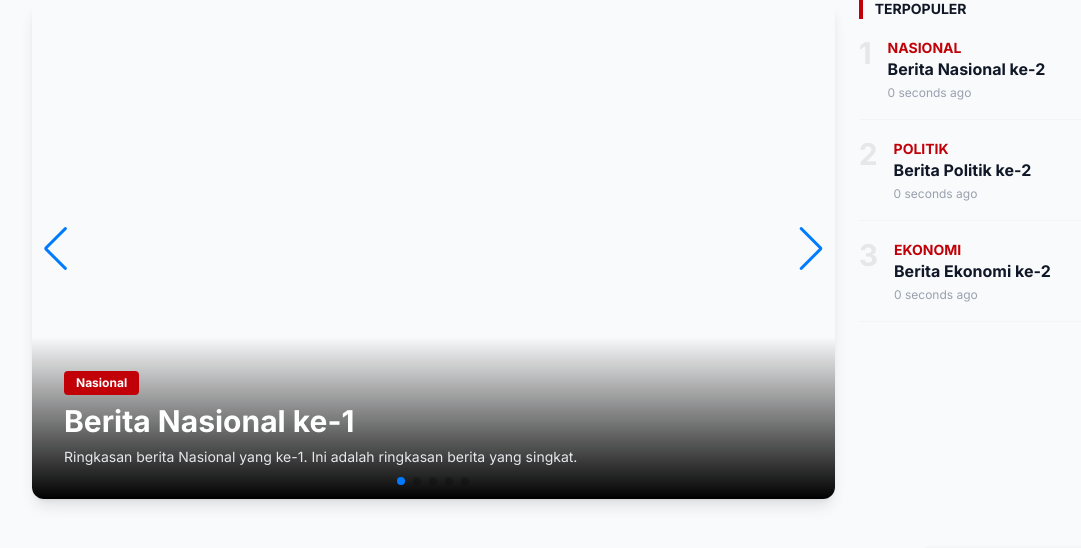
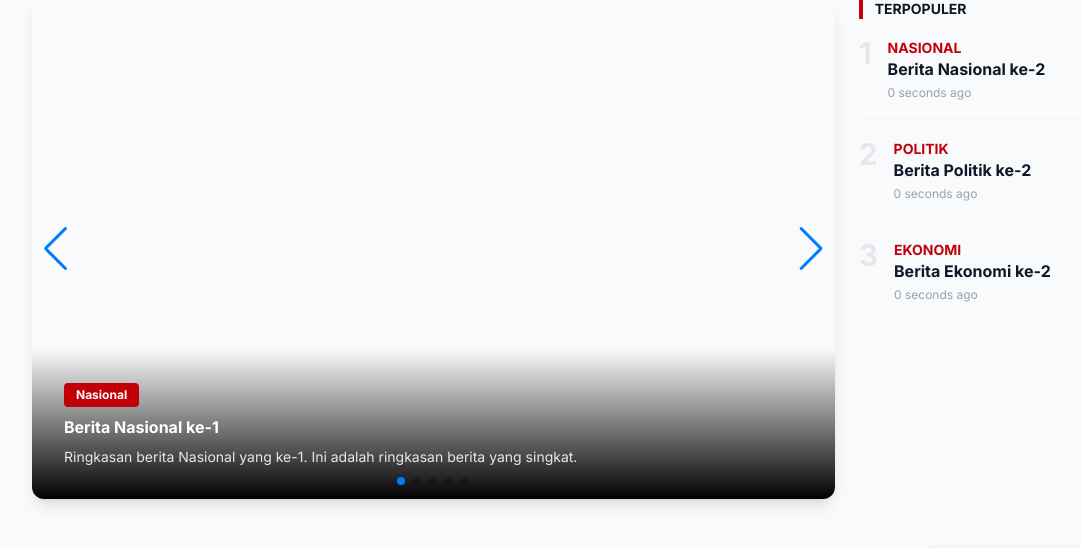
Before and after one commit to meldiadrian/pariwisata, a Laravel app: page / in a window 1280 px wide. Shown: the part 149-697 px from the top of the page, without its empty margins (0-1081 px from the left). Run offline with Laravel 12, Linux system fonts and the light colour scheme; data comes from the database, SQL or seed files in the repository; grey boxes labelled with a size stand in for pictures from a placeholder-image service; data that the repository does not hold is empty; style sheets or scripts are compiled from the project's sources; some libraries are stand-ins or nearby versions.

Commit message:
update font size slider front-adrian

```diff
--- a/resources/views/welcome.blade.php
+++ b/resources/views/welcome.blade.php
@@ -21,7 +21,7 @@
                         />
                         <div class="absolute bottom-0 left-0 right-0 bg-gradient-to-t from-black to-transparent p-4 sm:p-6 md:p-8">
                             <span class="bg-red-700 text-white px-3 py-1 text-xs font-bold rounded mb-2 inline-block">{{ $news->category?->name ?? 'Berita' }}</span>
-                            <h2 class="text-base sm:text-sm md:text-2xl lg:text-3xl font-bold text-white mb-1 sm:mb-2 line-clamp-2">
+                            <h2 class="text-base sm:text-s md:text-s lg:text-s font-bold text-white mb-1 sm:mb-2 line-clamp-2">
                                 <a href="{{ route('news.show', $news->slug) }}" class="hover:underline">{{ $news->title }}</a>
                             </h2>
                             <p class="hidden sm:block text-gray-200 text-xs sm:text-sm line-clamp-2">{{ $news->summary }}</p>
```
